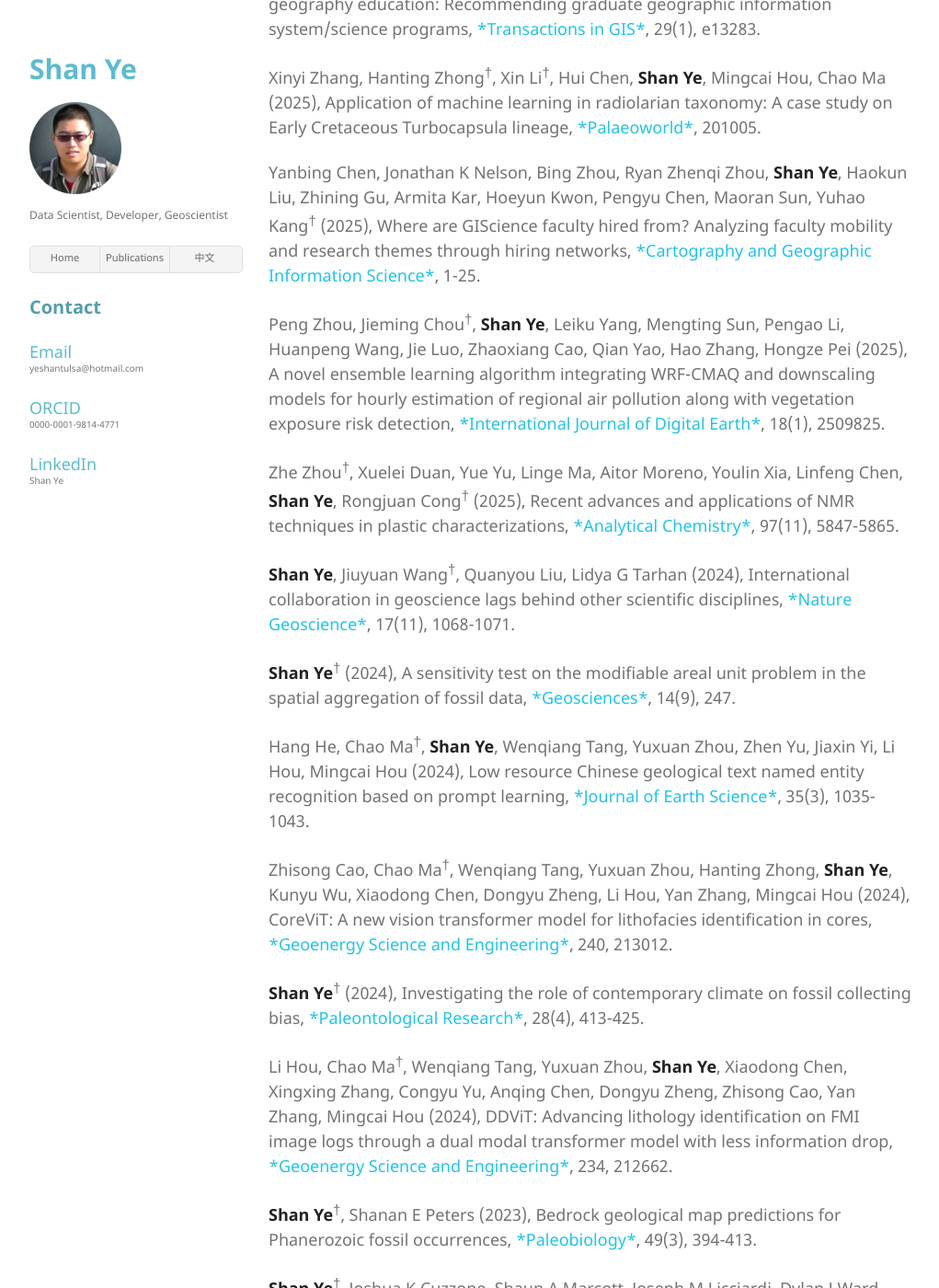
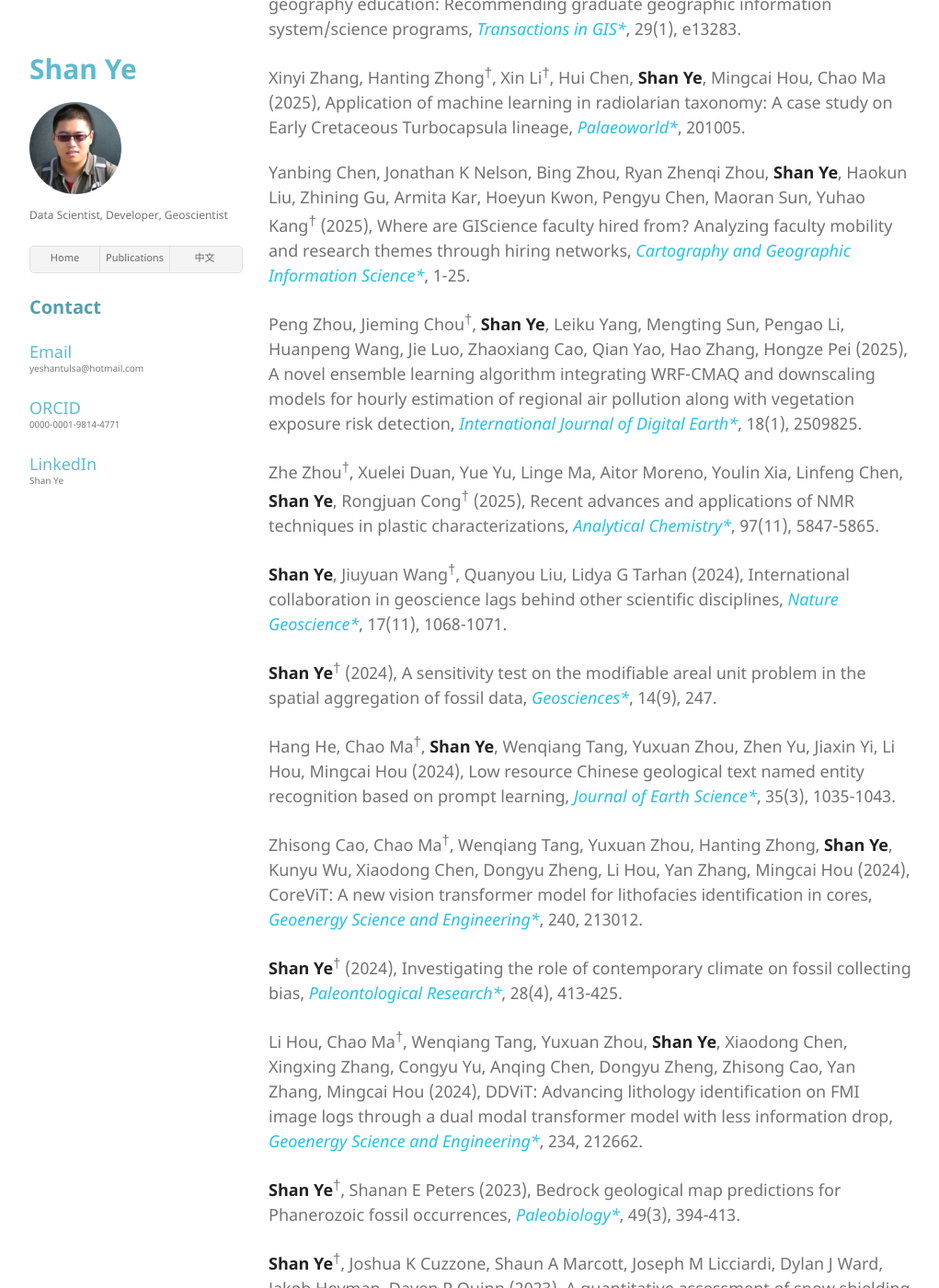
Before and after one commit to yeshan-geo/yeshan-geo.github.io, a Jekyll site: the page built from pages/pub.md, in a window 1280 px wide and 1400 px high, scrolled down 713 px. Shown: the whole window at 92% size, without its empty margins (128-1149 px from the left). Built offline with Jekyll 4.4.1, drawn with Linux system fonts in a browser that asks for light colours; our own code applies the rules of GitHub Pages for plain Markdown files; some of the changed text lies outside the part shown.

Commit message:
Update pub.md

```diff
--- a/pages/pub.md
+++ b/pages/pub.md
@@ -6,39 +6,39 @@
 
 Junbo Wang<sup>#</sup>, Haofeng Tan<sup>#</sup>, Bowen Liao, Albert Jiang, Teng Fei, Qixing Huang, Bing Zhou, Zhengzhong Tu, **Shan Ye**<sup>†</sup>, Yuhao Kang<sup>†</sup> (2026), SounDiT: Geo-contextual soundscape-to-landscape generation, *Accepted*.
 
-Peng Zhou, Jieming Chou<sup>†</sup>, **Shan Ye**, Mengting Sun, Jie Luo, Zhaoxiang Cao, Qian Yao, Hao Zhang, Muhammad Bilal, Li Dan (2025), Global assessment of vegetation ozone exposure using a remote sensing-based index: A new potential reference for critical levels and gross primary production simulations, <font color="#23c3e6">*IEEE Transactions on Geoscience and Remote Sensing*</font>.
+Peng Zhou, Jieming Chou<sup>†</sup>, **Shan Ye**, Mengting Sun, Jie Luo, Zhaoxiang Cao, Qian Yao, Hao Zhang, Muhammad Bilal, Li Dan (2025), Global assessment of vegetation ozone exposure using a remote sensing-based index: A new potential reference for critical levels and gross primary production simulations, <i><font color="#23c3e6">IEEE Transactions on Geoscience and Remote Sensing*</font></i>.
 
-**Shan Ye**<sup>†</sup><sup>#</sup>, Xuelei Duan<sup>†</sup><sup>#</sup>, Youlin Xia, Aitor Moreno, Rongjuan Cong, fuyue Tian, Yu Zhou, Lin Liu, Yue Yu, Peiqian Yu, Linfeng Chen, Shuai Shao, Congyun Liu, Linge Ma<sup>†</sup>, Zhe Zhou<sup>†</sup> (2025), AI-Optimized Quantitative RINEPT (AIOQ-RINEPT) 1D <sup>13</sup>C NMR for rapid polyolefin microstructure analysis, <font color="#23c3e6">*ACS Omega*</font>, 10(38), 44633-44641.
+**Shan Ye**<sup>†</sup><sup>#</sup>, Xuelei Duan<sup>†</sup><sup>#</sup>, Youlin Xia, Aitor Moreno, Rongjuan Cong, fuyue Tian, Yu Zhou, Lin Liu, Yue Yu, Peiqian Yu, Linfeng Chen, Shuai Shao, Congyun Liu, Linge Ma<sup>†</sup>, Zhe Zhou<sup>†</sup> (2025), AI-Optimized Quantitative RINEPT (AIOQ-RINEPT) 1D <sup>13</sup>C NMR for rapid polyolefin microstructure analysis, <i><font color="#23c3e6">ACS Omega*</font></i>, 10(38), 44633-44641.
 
-Zhining Gu, Wenwen Li, Bing Zhou, Yikang Wang, Yanbing Chen, **Shan Ye**, Kejin Wang, Hongkai Gu, Yuhao Kang<sup>†</sup> (2025), GISphere knowledge graph for geography education: Recommending graduate geographic information system/science programs, <font color="#23c3e6">*Transactions in GIS*</font>, 29(1), e13283.
+Zhining Gu, Wenwen Li, Bing Zhou, Yikang Wang, Yanbing Chen, **Shan Ye**, Kejin Wang, Hongkai Gu, Yuhao Kang<sup>†</sup> (2025), GISphere knowledge graph for geography education: Recommending graduate geographic information system/science programs, <i><font color="#23c3e6">Transactions in GIS*</font></i>, 29(1), e13283.
 
-Xinyi Zhang, Hanting Zhong<sup>†</sup>, Xin Li<sup>†</sup>, Hui Chen, **Shan Ye**, Mingcai Hou, Chao Ma (2025), Application of machine learning in radiolarian taxonomy: A case study on Early Cretaceous Turbocapsula lineage, <font color="#23c3e6">*Palaeoworld*</font>, 201005.
+Xinyi Zhang, Hanting Zhong<sup>†</sup>, Xin Li<sup>†</sup>, Hui Chen, **Shan Ye**, Mingcai Hou, Chao Ma (2025), Application of machine learning in radiolarian taxonomy: A case study on Early Cretaceous Turbocapsula lineage, <i><font color="#23c3e6">Palaeoworld*</font></i>, 201005.
 
-Yanbing Chen, Jonathan K Nelson, Bing Zhou, Ryan Zhenqi Zhou, **Shan Ye**, Haokun Liu, Zhining Gu, Armita Kar, Hoeyun Kwon, Pengyu Chen, Maoran Sun, Yuhao Kang<sup>†</sup> (2025), Where are GIScience faculty hired from? Analyzing faculty mobility and research themes through hiring networks, <font color="#23c3e6">*Cartography and Geographic Information Science*</font>, 1-25.
+Yanbing Chen, Jonathan K Nelson, Bing Zhou, Ryan Zhenqi Zhou, **Shan Ye**, Haokun Liu, Zhining Gu, Armita Kar, Hoeyun Kwon, Pengyu Chen, Maoran Sun, Yuhao Kang<sup>†</sup> (2025), Where are GIScience faculty hired from? Analyzing faculty mobility and research themes through hiring networks, <i><font color="#23c3e6">Cartography and Geographic Information Science*</font></i>, 1-25.
 
-Peng Zhou, Jieming Chou<sup>†</sup>, **Shan Ye**, Leiku Yang, Mengting Sun, Pengao Li, Huanpeng Wang, Jie Luo, Zhaoxiang Cao, Qian Yao, Hao Zhang, Hongze Pei (2025), A novel ensemble learning algorithm integrating WRF-CMAQ and downscaling models for hourly estimation of regional air pollution along with vegetation exposure risk detection, <font color="#23c3e6">*International Journal of Digital Earth*</font>, 18(1), 2509825.
+Peng Zhou, Jieming Chou<sup>†</sup>, **Shan Ye**, Leiku Yang, Mengting Sun, Pengao Li, Huanpeng Wang, Jie Luo, Zhaoxiang Cao, Qian Yao, Hao Zhang, Hongze Pei (2025), A novel ensemble learning algorithm integrating WRF-CMAQ and downscaling models for hourly estimation of regional air pollution along with vegetation exposure risk detection, <i><font color="#23c3e6">International Journal of Digital Earth*</font></i>, 18(1), 2509825.
 
-Zhe Zhou<sup>†</sup>, Xuelei Duan, Yue Yu, Linge Ma, Aitor Moreno, Youlin Xia, Linfeng Chen, **Shan Ye**, Rongjuan Cong<sup>†</sup> (2025), Recent advances and applications of NMR techniques in plastic characterizations, <font color="#23c3e6">*Analytical Chemistry*</font>, 97(11), 5847-5865.
+Zhe Zhou<sup>†</sup>, Xuelei Duan, Yue Yu, Linge Ma, Aitor Moreno, Youlin Xia, Linfeng Chen, **Shan Ye**, Rongjuan Cong<sup>†</sup> (2025), Recent advances and applications of NMR techniques in plastic characterizations, <i><font color="#23c3e6">Analytical Chemistry*</font></i>, 97(11), 5847-5865.
 
-**Shan Ye**, Jiuyuan Wang<sup>†</sup>, Quanyou Liu, Lidya G Tarhan (2024), International collaboration in geoscience lags behind other scientific disciplines, <font color="#23c3e6">*Nature Geoscience*</font>, 17(11), 1068-1071.
+**Shan Ye**, Jiuyuan Wang<sup>†</sup>, Quanyou Liu, Lidya G Tarhan (2024), International collaboration in geoscience lags behind other scientific disciplines, <i><font color="#23c3e6">Nature Geoscience*</font></i>, 17(11), 1068-1071.
 
-**Shan Ye**<sup>†</sup> (2024), A sensitivity test on the modifiable areal unit problem in the spatial aggregation of fossil data, <font color="#23c3e6">*Geosciences*</font>, 14(9), 247.
+**Shan Ye**<sup>†</sup> (2024), A sensitivity test on the modifiable areal unit problem in the spatial aggregation of fossil data, <i><font color="#23c3e6">Geosciences*</font></i>, 14(9), 247.
 
-Hang He, Chao Ma<sup>†</sup>, **Shan Ye**, Wenqiang Tang, Yuxuan Zhou, Zhen Yu, Jiaxin Yi, Li Hou, Mingcai Hou (2024), Low resource Chinese geological text named entity recognition based on prompt learning, <font color="#23c3e6">*Journal of Earth Science*</font>, 35(3), 1035-1043.
+Hang He, Chao Ma<sup>†</sup>, **Shan Ye**, Wenqiang Tang, Yuxuan Zhou, Zhen Yu, Jiaxin Yi, Li Hou, Mingcai Hou (2024), Low resource Chinese geological text named entity recognition based on prompt learning, <i><font color="#23c3e6">Journal of Earth Science*</font></i>, 35(3), 1035-1043.
 
-Zhisong Cao, Chao Ma<sup>†</sup>, Wenqiang Tang, Yuxuan Zhou, Hanting Zhong, **Shan Ye**, Kunyu Wu, Xiaodong Chen, Dongyu Zheng, Li Hou, Yan Zhang, Mingcai Hou (2024), CoreViT: A new vision transformer model for lithofacies identification in cores, <font color="#23c3e6">*Geoenergy Science and Engineering*</font>, 240, 213012.
+Zhisong Cao, Chao Ma<sup>†</sup>, Wenqiang Tang, Yuxuan Zhou, Hanting Zhong, **Shan Ye**, Kunyu Wu, Xiaodong Chen, Dongyu Zheng, Li Hou, Yan Zhang, Mingcai Hou (2024), CoreViT: A new vision transformer model for lithofacies identification in cores, <i><font color="#23c3e6">Geoenergy Science and Engineering*</font></i>, 240, 213012.
 
-**Shan Ye**<sup>†</sup> (2024), Investigating the role of contemporary climate on fossil collecting bias, <font color="#23c3e6">*Paleontological Research*</font>, 28(4), 413-425.
+**Shan Ye**<sup>†</sup> (2024), Investigating the role of contemporary climate on fossil collecting bias, <i><font color="#23c3e6">Paleontological Research*</font></i>, 28(4), 413-425.
 
-Li Hou, Chao Ma<sup>†</sup>, Wenqiang Tang, Yuxuan Zhou, **Shan Ye**, Xiaodong Chen, Xingxing Zhang, Congyu Yu, Anqing Chen, Dongyu Zheng, Zhisong Cao, Yan Zhang, Mingcai Hou (2024), DDViT: Advancing lithology identification on FMI image logs through a dual modal transformer model with less information drop, <font color="#23c3e6">*Geoenergy Science and Engineering*</font>, 234, 212662.
+Li Hou, Chao Ma<sup>†</sup>, Wenqiang Tang, Yuxuan Zhou, **Shan Ye**, Xiaodong Chen, Xingxing Zhang, Congyu Yu, Anqing Chen, Dongyu Zheng, Zhisong Cao, Yan Zhang, Mingcai Hou (2024), DDViT: Advancing lithology identification on FMI image logs through a dual modal transformer model with less information drop, <i><font color="#23c3e6">Geoenergy Science and Engineering*</font></i>, 234, 212662.
 
-**Shan Ye**<sup>†</sup>, Shanan E Peters (2023), Bedrock geological map predictions for Phanerozoic fossil occurrences, <font color="#23c3e6">*Paleobiology*</font>, 49(3), 394-413.
+**Shan Ye**<sup>†</sup>, Shanan E Peters (2023), Bedrock geological map predictions for Phanerozoic fossil occurrences, <i><font color="#23c3e6">Paleobiology*</font></i>, 49(3), 394-413.
 
-**Shan Ye**<sup>†</sup>, Joshua K Cuzzone, Shaun A Marcott, Joseph M Licciardi, Dylan J Ward, Jakob Heyman, Daven P Quinn (2023), A quantitative assessment of snow shielding effects on surface exposure dating from a western North American <sup>10</sup>Be data compilation, <font color="#23c3e6">*Quaternary Geochronology*</font>, 76, 101440.
+**Shan Ye**<sup>†</sup>, Joshua K Cuzzone, Shaun A Marcott, Joseph M Licciardi, Dylan J Ward, Jakob Heyman, Daven P Quinn (2023), A quantitative assessment of snow shielding effects on surface exposure dating from a western North American <sup>10</sup>Be data compilation, <i><font color="#23c3e6">Quaternary Geochronology*</font></i>, 76, 101440.
 
-Yikang Wang, Yuhao Kang, Haokun Liu, Ce Hou, Bing Zhou, **Shan Ye**, Yuyan Liu, Jinmeng Rao, Zhenghao Pei, Xiang Ye, Song Gao<sup>†</sup> (2023), Choosing GIS graduate programs from afar: Chinese students' perspectives, <font color="#23c3e6">*Transactions in GIS*</font>, 27(2), 450-475.
+Yikang Wang, Yuhao Kang, Haokun Liu, Ce Hou, Bing Zhou, **Shan Ye**, Yuyan Liu, Jinmeng Rao, Zhenghao Pei, Xiang Ye, Song Gao<sup>†</sup> (2023), Choosing GIS graduate programs from afar: Chinese students' perspectives, <i><font color="#23c3e6">Transactions in GIS*</font></i>, 27(2), 450-475.
 
-Yuhao Kang, Kunlin Wu, Song Gao<sup>†</sup>, Ignavier Ng, Jinmeng Rao, **Shan Ye**, Fan Zhang, Teng Fei (2022), STICC: A multivariate spatial clustering method for repeated geographic pattern discovery with consideration of spatial contiguity, <font color="#23c3e6">*International Journal of Geographical Information Science*</font>, 36(8), 1518-1549.
+Yuhao Kang, Kunlin Wu, Song Gao<sup>†</sup>, Ignavier Ng, Jinmeng Rao, **Shan Ye**, Fan Zhang, Teng Fei (2022), STICC: A multivariate spatial clustering method for repeated geographic pattern discovery with consideration of spatial contiguity, <i><font color="#23c3e6">International Journal of Geographical Information Science*</font></i>, 36(8), 1518-1549.
 
 ##### Thesis
 
```
